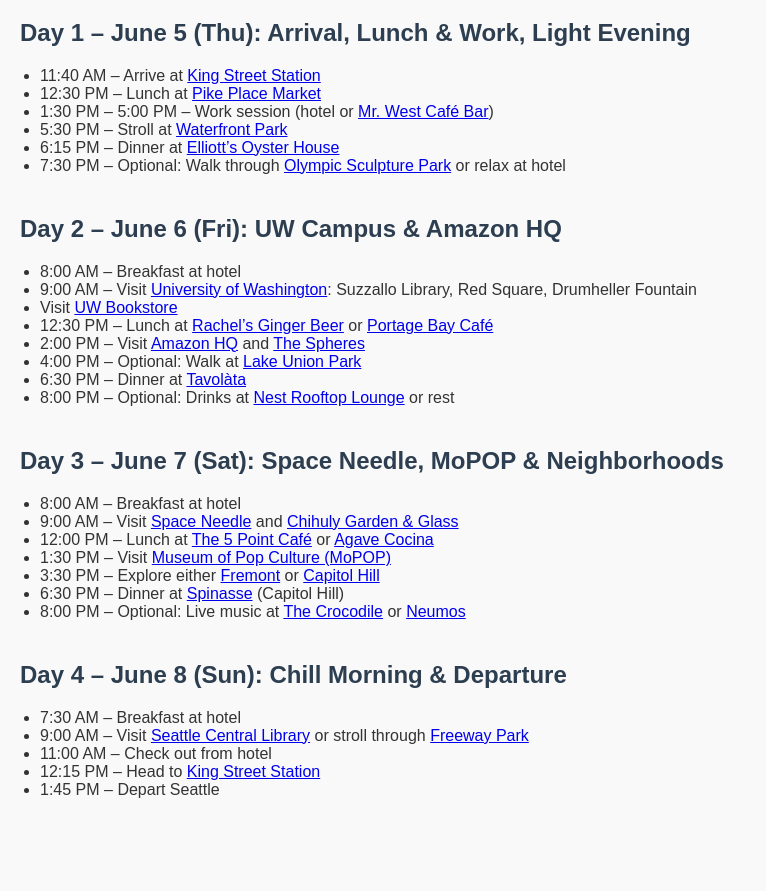
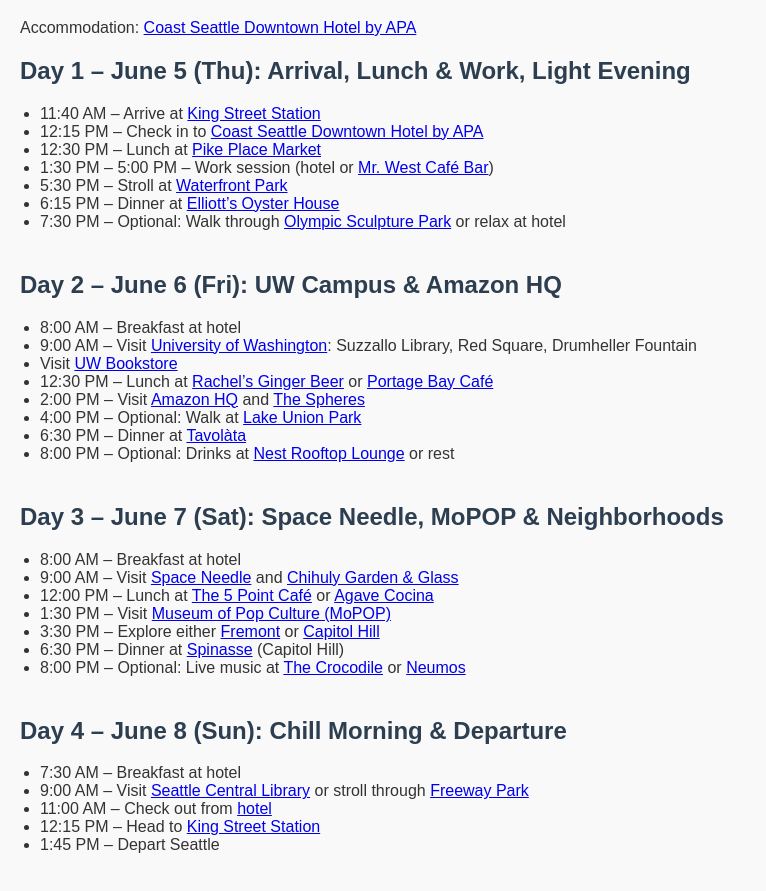
Before and after one commit to jaredtcy/seattle, a plain HTML site: page index.html in a window 1280 px wide. Shown: the part 61-952 px from the top of the page, without its empty margins (0-766 px from the left). Before the commit the page ends 900 px from the top, so only its background shows below. Drawn offline with Linux system fonts and the light colour scheme.

Commit message:
Update index.html

```diff
--- a/index.html
+++ b/index.html
@@ -25,11 +25,18 @@
 </head>
 <body>
   <h1>Seattle 4D3N Itinerary – June 5–8, 2025</h1>
+  <p>
+    Accommodation:
+    <a href="https://goo.gl/maps/vz5G86Qe6kPLbiu48" target="_blank">
+      Coast Seattle Downtown Hotel by APA
+    </a>
+  </p>
 
   <div class="day">
     <h2>Day 1 – June 5 (Thu): Arrival, Lunch & Work, Light Evening</h2>
     <ul>
       <li>11:40 AM – Arrive at <a href="https://goo.gl/maps/Yg16Tym1Vgs1XpkZ9" target="_blank">King Street Station</a></li>
+      <li>12:15 PM – Check in to <a href="https://goo.gl/maps/vz5G86Qe6kPLbiu48" target="_blank">Coast Seattle Downtown Hotel by APA</a></li>
       <li>12:30 PM – Lunch at <a href="https://goo.gl/maps/p94Vgd7hWq1pz1zTA" target="_blank">Pike Place Market</a></li>
       <li>1:30 PM – 5:00 PM – Work session (hotel or <a href="https://goo.gl/maps/1nsEDG7PqGmrdXgu9" target="_blank">Mr. West Café Bar</a>)</li>
       <li>5:30 PM – Stroll at <a href="https://goo.gl/maps/1w1ogRQZKPMvqtvj8" target="_blank">Waterfront Park</a></li>
@@ -70,7 +77,7 @@
     <ul>
       <li>7:30 AM – Breakfast at hotel</li>
       <li>9:00 AM – Visit <a href="https://goo.gl/maps/NsN9e5x88n5gbU8E8" target="_blank">Seattle Central Library</a> or stroll through <a href="https://goo.gl/maps/Mek69h9f4Y32" target="_blank">Freeway Park</a></li>
-      <li>11:00 AM – Check out from hotel</li>
+      <li>11:00 AM – Check out from <a href="https://goo.gl/maps/vz5G86Qe6kPLbiu48" target="_blank">hotel</a></li>
       <li>12:15 PM – Head to <a href="https://goo.gl/maps/Yg16Tym1Vgs1XpkZ9" target="_blank">King Street Station</a></li>
       <li>1:45 PM – Depart Seattle</li>
     </ul>
```
